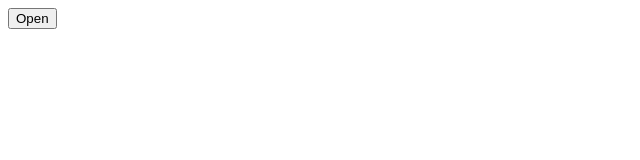
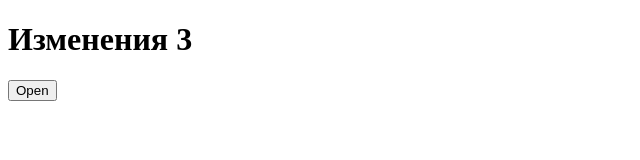
Before and after one commit to Sapar-ali/Taxi-nomad, a plain HTML site: page index.html in a window 1280 px wide. Shown: the whole page, without its empty margins (0-640 px from the left). Drawn offline with Linux system fonts and the light colour scheme.

Commit message:
Изменил 3 часть

```diff
--- a/index.html
+++ b/index.html
@@ -8,6 +8,7 @@
 </head>
 <body>
     <main>
+        <h1> Изменения 3</h1>
         <button type="button"> Open</button>
     </main>
 </body>
```
